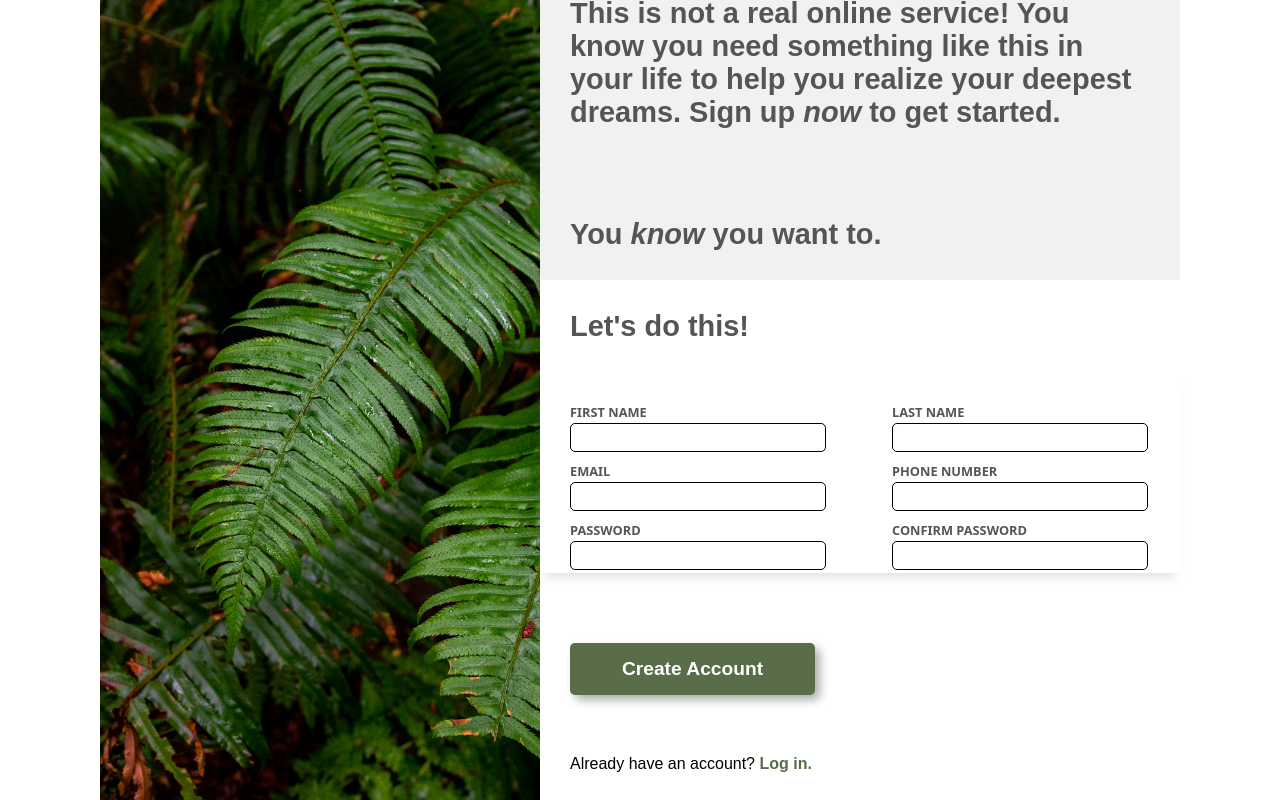
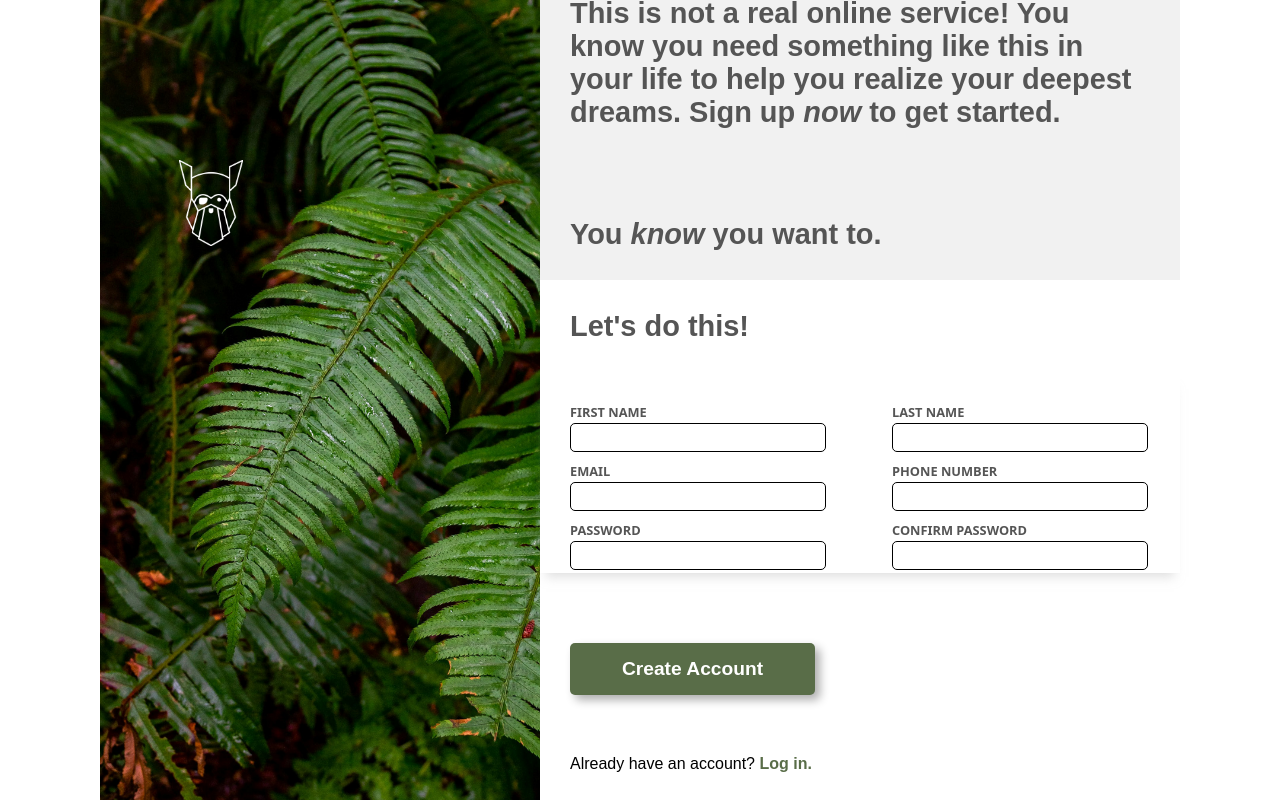
Before and after one commit to Schnitzel541/odin-sign-up-form, a plain HTML site: page index.html in a window 1280 px wide. Drawn offline with Linux system fonts and the light colour scheme.

Commit message:
Add logo to repo

```diff
--- a/index.html
+++ b/index.html
@@ -8,6 +8,7 @@
 </head>
 <body>
     <div class="image-text">
+        <img class="odin-logo" src="odin.png" alt="odin-logo">
         <img src="image.jpg">
     </div>
     <div class="container-main">
--- a/style.css
+++ b/style.css
@@ -36,6 +36,7 @@ h3 {
     margin: 0;
 }
 
+
 .container-main {
     background-color: rgb(255, 255, 255);
     height: 100vh;
@@ -47,6 +48,13 @@ h3 {
     height: 100vh;
     overflow-y: hidden;
     overflow-x: hidden;
+}
+
+.image-text > .odin-logo {
+    position: absolute;
+    width: 5%;
+    top: 20%;
+    left: 14%;
 }
 
 .image-text > img {
```
Also changed, not shown: odin.png (added).
